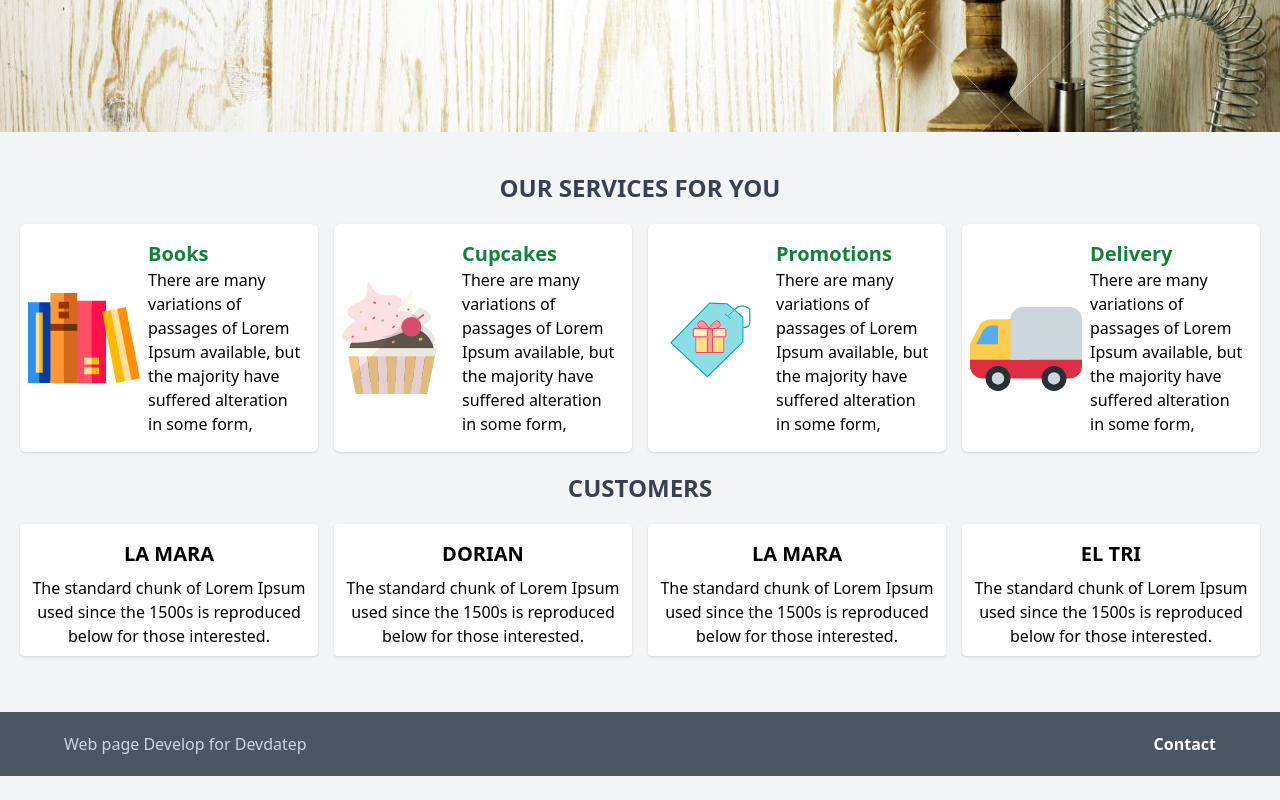
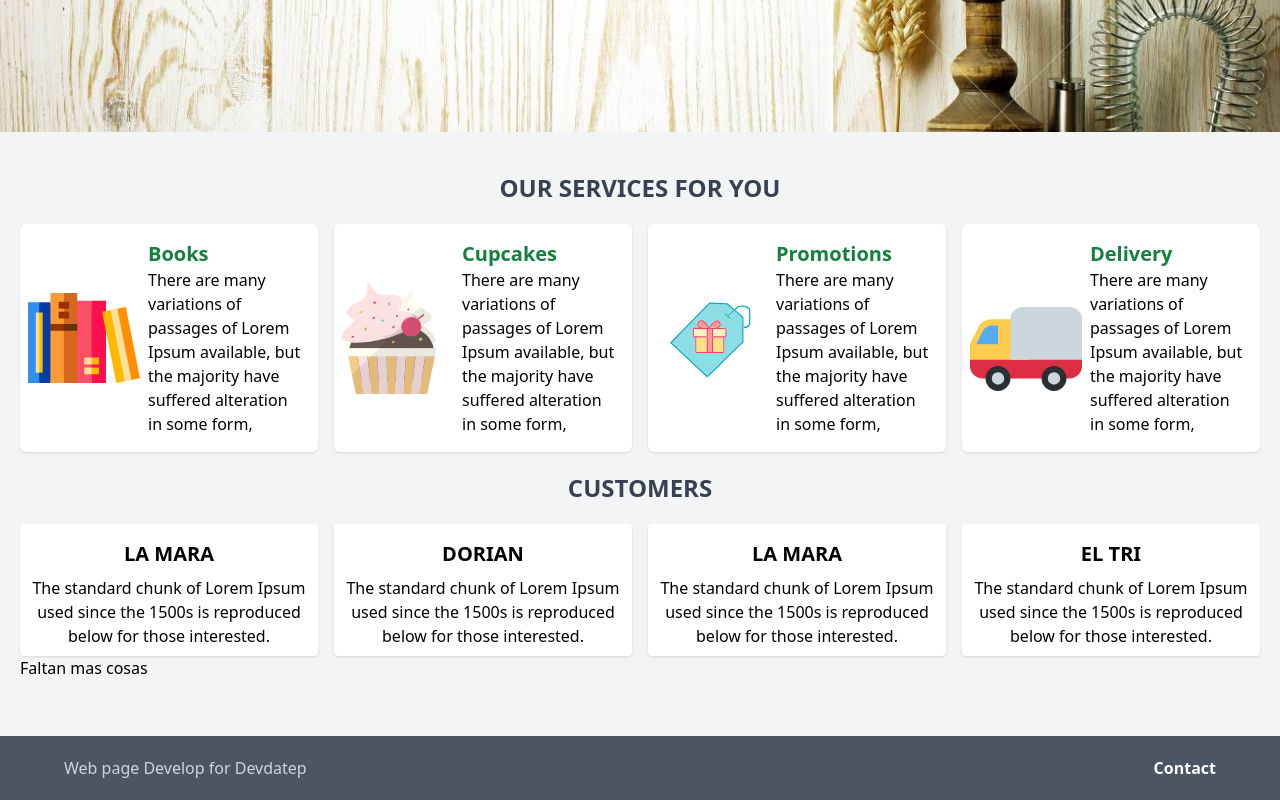
Before and after one commit to Wiilliam-ai/cup-kapes-devdatep, a React (Create React App) app: page / in a window 1280 px wide. Shown: the part 408-1208 px from the top of the page. Before the commit the page ends 1184 px from the top, so only its background shows below. Built offline with nearby package versions, Linux system fonts and the light colour scheme; the HTML template or start-up script is replaced by a standard one.

Commit message:
write faltan mas cosas

```diff
--- a/src/pages/HomePage.js
+++ b/src/pages/HomePage.js
@@ -36,7 +36,7 @@ const HomePage = () => {
             <p className="text-center">The standard chunk of Lorem Ipsum used since the 1500s is reproduced below for those interested.</p>
           </div>
         </Containers>
-
+        <p>Faltan mas cosas</p>
         </main>
     </>
   )
```
